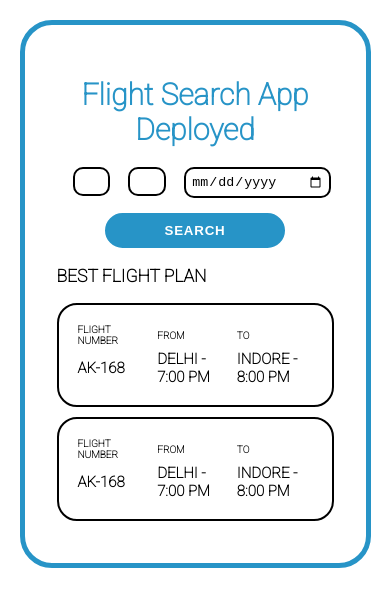
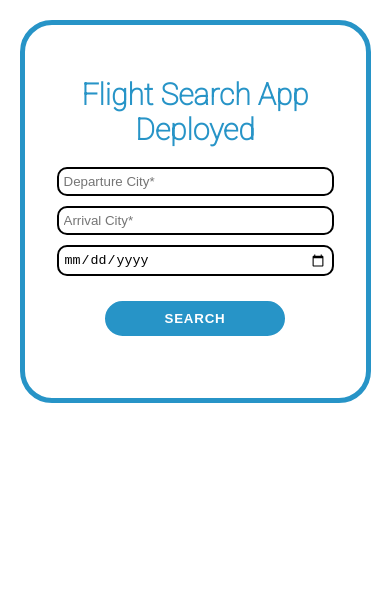
Before and after one commit to officialvikramsuthar/flightinfo, a React (Create React App) app: page / in a window 390 px wide. Shown: the top 606 px of the page. Built offline with nearby package versions, Linux system fonts and the light colour scheme.

Commit message:
added funtionality

```diff
--- a/src/components/Flights/FlightDetails.js
+++ b/src/components/Flights/FlightDetails.js
@@ -1,7 +1,7 @@
 import React, {Fragment} from 'react';
 import style from './FlightDetails.module.css';
 
-const FlightDetails = () => {
+const FlightDetails = ({data}) => {
     return <Fragment>
         <table className={style.table}>
             <thead>
@@ -13,9 +13,9 @@ const FlightDetails = () => {
             </thead>
             <tbody>
             <tr>
-                <td>AK-168</td>
-                <td>Delhi - 7:00 PM</td>
-                <td>Indore - 8:00 PM</td>
+                <td>{data.ticket}</td>
+                <td>{data.departureDetails}</td>
+                <td>{data.arrivalDetails}</td>
             </tr>
             </tbody>
         </table>
--- a/src/components/Flights/FlightForm.js
+++ b/src/components/Flights/FlightForm.js
@@ -1,27 +1,100 @@
-import React from 'react';
+import React, { useState } from 'react';
 import InputBox from '../UI/InputBox';
 import FlightDetails from './FlightDetails';
 import style from './FlightForm.module.css';
 
 
 const FlightForm = () => {
+    const [departureCityInput, setDepartureCityInput] = useState('');
+    const [arrivalCityInput, setArrivalCityInput] = useState('');
+    const [feildInputError, setFieldInputError] = useState(false);
+    const [dateInput, setDateInput] = useState();
+    const [flightDetails, setFlightDetails] = useState([]);
+    const [flightsErrorMessage, setFlightErrorMessage] = useState("");
+
+     const formSubmithandler = e =>  {
+        e.preventDefault();
+        setFlightErrorMessage("Loading...");
+        let departureCity = departureCityInput;
+        let arrivalCity = arrivalCityInput;
+        if(departureCity == "" ||  arrivalCity == ""){
+            setFieldInputError(true)
+            setFlightErrorMessage();
+            return ;
+        }
+        let date = dateInput;
+        let url = "https://flightbackend.herokuapp.com/api/flights/";
+        let body = {
+            "departure_city":departureCity,
+            "arrival_city":arrivalCity,
+            "date":date
+        }
+        fetch(url, {
+                method: 'POST',
+                headers: {
+                'Content-Type': 'application/json'
+                },
+                body: JSON.stringify(body)
+            }).then(data=>data.json())
+               .then(res=>{
+
+                if(!Array.isArray(res)) return setFlightErrorMessage(res.detail);
+                if(res.length === 0){
+                    setFlightErrorMessage("No Flights found");
+                    setFlightDetails([]);
+                    return
+                }
+
+                let flights = res.map(el=>{
+                    return {
+                        id : el.id,
+                        ticket : el.ticket_number,
+                        departureDetails : el.departure_city + ' ' + new Date (el.departure_time).toLocaleTimeString('en-US'),
+                        arrivalDetails : el.arrival_city + ' ' + new Date (el.arrival_time).toLocaleTimeString('en-US')
+                    }
+                })
+                console.log(flights.length)
+
+
+                setFlightDetails(flights);
+               })
+               .catch(err=>{
+                console.log(err)
+                //setFlightErrorMessage(err);
+               }
+
+            )
+
+
+    }
+    const departureInputHandler = (e) =>{
+        setDepartureCityInput(e.target.value);
+    }
+    const arrivalInputHandler = (e) =>{
+        setArrivalCityInput(e.target.value);
+    }
+    const dateInputHandler = (e) =>{
+        setDateInput(e.target.value);
+    }
     return <React.Fragment>
-        <form className={style.flightForm}>
+        <form className={style.flightForm} onSubmit={formSubmithandler}>
             <h1 className={style.heading}>Flight Search App Deployed</h1>
             <div className={`${style.fields} ${style.flex}`}>
-                <div className={style.formInput} ><InputBox id="departure_city" type="text" /></div>
-                <div className={style.formInput}><InputBox id="arrival_city" type="text" /></div>
-                <div className={style.formInput}><InputBox id="departure_time" type="date" /></div>
+                <div className={style.formInput} ><InputBox id="departure_city" type="text" onValueChange={departureInputHandler} placeholder="Departure City*" /></div>
+                <div className={style.formInput}><InputBox id="arrival_city" type="text" onValueChange={arrivalInputHandler} placeholder="Arrival City*"/></div>
+                <div className={style.formInput}><InputBox id="departure_time" type="date" onValueChange={dateInputHandler} placeholder="Date"/></div>
             </div>
             <div className={style.flex}>
                 <button className={style.submitButton}>Search</button>
             </div>
+            {feildInputError && <p className={style.errorMessage}><b>Please fill all the required fields</b></p>}
         </form>
-        <div className={style.details_div}>
+        { flightDetails.length > 0 &&  <div className={style.details_div}>
             <h3>Best Flight Plan</h3>
-            <FlightDetails />
-            <FlightDetails />
-        </div>
+             {flightDetails.map(flight=> <FlightDetails data={flight} key={flight.id}/> )}
+        </div>}
+        { flightDetails.length == 0 &&  <p className={style.errorMessage}>{flightsErrorMessage}</p>}
+
     </React.Fragment>
 }
 
--- a/src/components/Flights/FlightForm.module.css
+++ b/src/components/Flights/FlightForm.module.css
@@ -36,3 +36,16 @@
     text-transform: uppercase;
     width: 100%;
 }
+.errorMessage{
+    color:red
+}
+
+@media (max-width:600px) {
+    .fields{
+        flex-direction: column;
+    }
+    .formInput{
+        padding:0px 0px;
+        width: 100%;
+    }
+}
--- a/src/components/UI/InputBox.js
+++ b/src/components/UI/InputBox.js
@@ -1,8 +1,9 @@
 import React from 'react';
 import style from './InputBox.module.css';
 
-const InputBox = ({type, id}) => {
-    return <input type={type} id={id} className={style.input_box}/>
+const InputBox = ({type, id, onValueChange, placeholder}) => {
+
+    return <input type={type} id={id} className={style.input_box} onChange={onValueChange} placeholder={placeholder}/>
 }
 
 export default InputBox;
--- a/src/components/UI/InputBox.module.css
+++ b/src/components/UI/InputBox.module.css
@@ -4,3 +4,9 @@
     border: 2px solid black;
     border-radius: 10px;
 }
+@media (max-width:600px) {
+    .input_box{
+        margin-bottom:10px;
+        width: 95%;
+    }
+}
```
Also changed, not shown: 1 other file (tests, documents, lock files or other folders).
